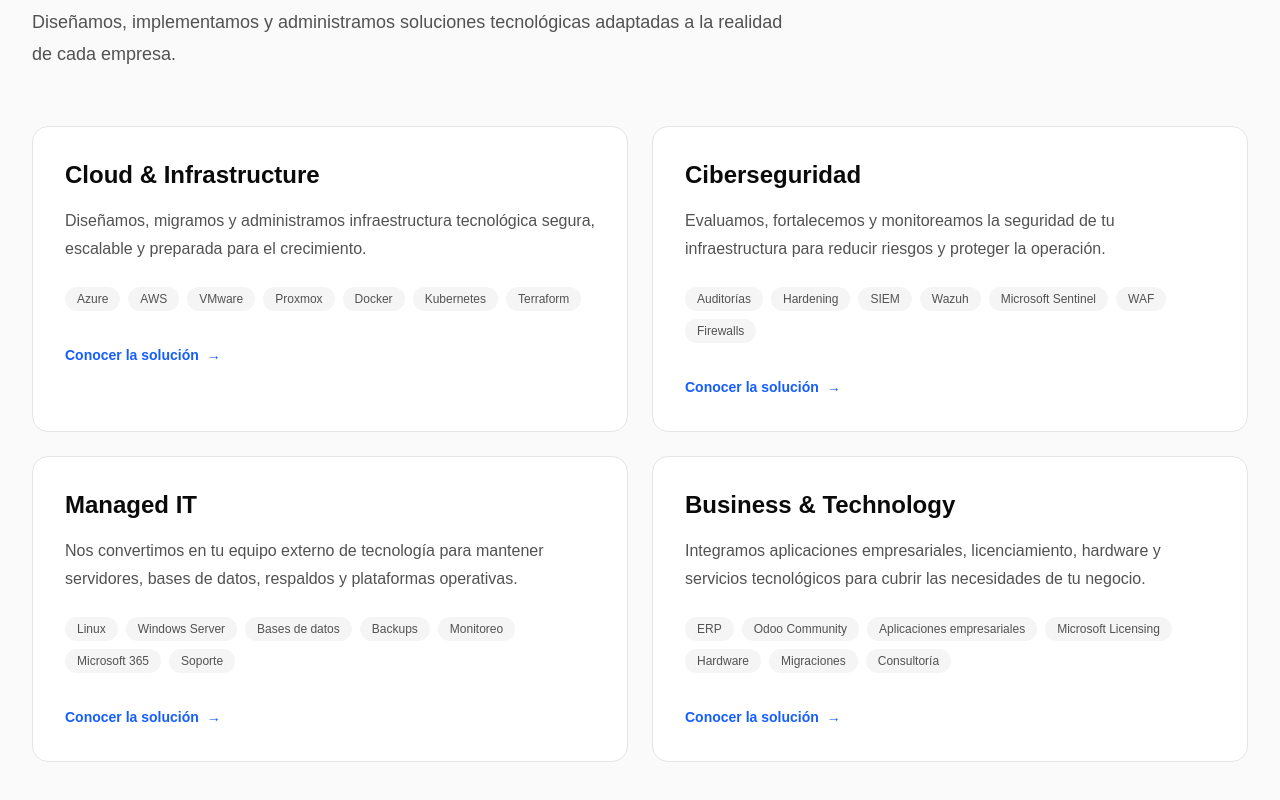
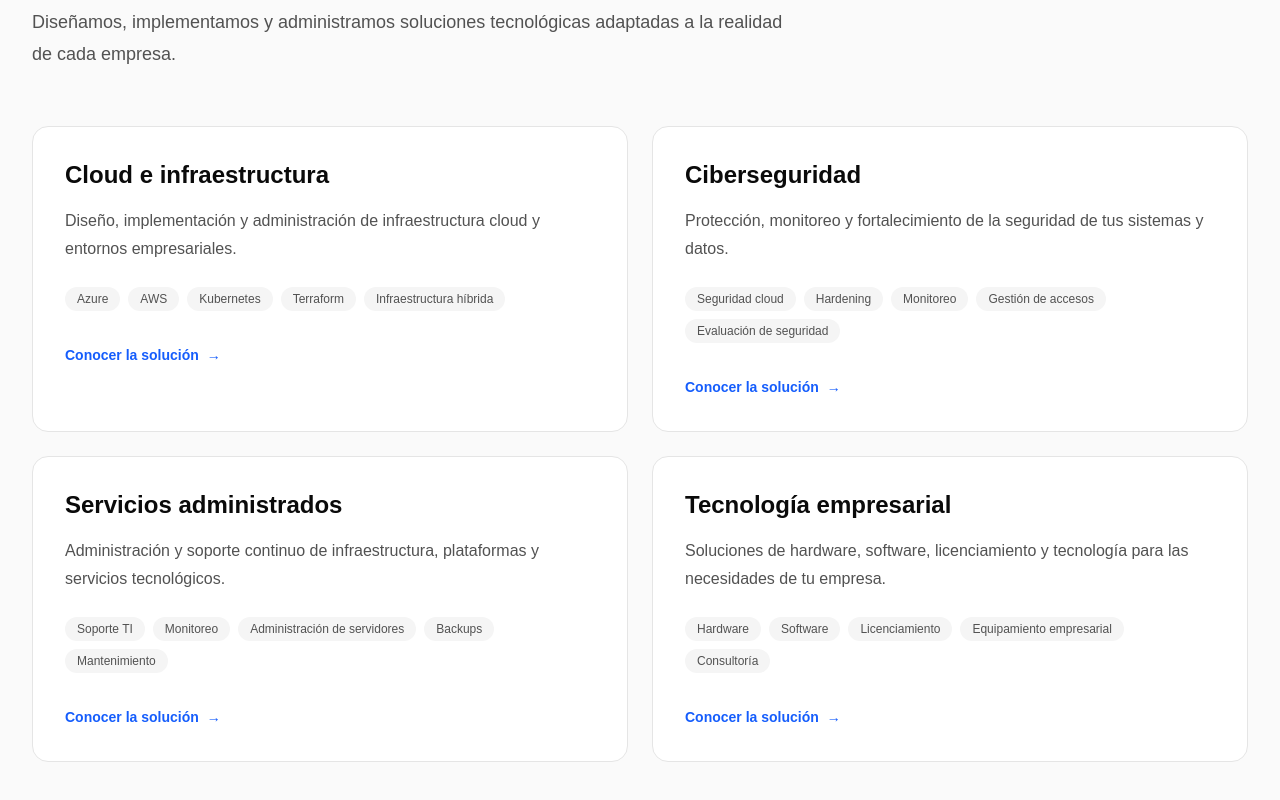
Before and after one commit to jsolisba/compumercado-web, a Next.js app: page / in a window 1280 px wide. Shown: the part 1373-2173 px from the top of the page. Built offline with nearby package versions, Linux system fonts and the light colour scheme.

Commit message:
feat: define service capabilities

```diff
--- a/src/data/services.ts
+++ b/src/data/services.ts
@@ -1,69 +1,61 @@
 export interface Service {
   title: string;
   description: string;
+  capabilities: string[];
   href: string;
-  capabilities: string[];
 }
 
 export const services: Service[] = [
   {
-    title: "Cloud & Infrastructure",
+    title: "Cloud e infraestructura",
     description:
-      "Diseñamos, migramos y administramos infraestructura tecnológica segura, escalable y preparada para el crecimiento.",
-    href: "/cloud",
+      "Diseño, implementación y administración de infraestructura cloud y entornos empresariales.",
     capabilities: [
       "Azure",
       "AWS",
-      "VMware",
-      "Proxmox",
-      "Docker",
       "Kubernetes",
       "Terraform",
+      "Infraestructura híbrida",
     ],
+    href: "/cloud",
   },
   {
     title: "Ciberseguridad",
     description:
-      "Evaluamos, fortalecemos y monitoreamos la seguridad de tu infraestructura para reducir riesgos y proteger la operación.",
+      "Protección, monitoreo y fortalecimiento de la seguridad de tus sistemas y datos.",
+    capabilities: [
+      "Seguridad cloud",
+      "Hardening",
+      "Monitoreo",
+      "Gestión de accesos",
+      "Evaluación de seguridad",
+    ],
     href: "/security",
-    capabilities: [
-      "Auditorías",
-      "Hardening",
-      "SIEM",
-      "Wazuh",
-      "Microsoft Sentinel",
-      "WAF",
-      "Firewalls",
-    ],
   },
   {
-    title: "Managed IT",
+    title: "Servicios administrados",
     description:
-      "Nos convertimos en tu equipo externo de tecnología para mantener servidores, bases de datos, respaldos y plataformas operativas.",
+      "Administración y soporte continuo de infraestructura, plataformas y servicios tecnológicos.",
+    capabilities: [
+      "Soporte TI",
+      "Monitoreo",
+      "Administración de servidores",
+      "Backups",
+      "Mantenimiento",
+    ],
     href: "/services",
-    capabilities: [
-      "Linux",
-      "Windows Server",
-      "Bases de datos",
-      "Backups",
-      "Monitoreo",
-      "Microsoft 365",
-      "Soporte",
-    ],
   },
   {
-    title: "Business & Technology",
+    title: "Tecnología empresarial",
     description:
-      "Integramos aplicaciones empresariales, licenciamiento, hardware y servicios tecnológicos para cubrir las necesidades de tu negocio.",
-    href: "/business",
+      "Soluciones de hardware, software, licenciamiento y tecnología para las necesidades de tu empresa.",
     capabilities: [
-      "ERP",
-      "Odoo Community",
-      "Aplicaciones empresariales",
-      "Microsoft Licensing",
       "Hardware",
-      "Migraciones",
+      "Software",
+      "Licenciamiento",
+      "Equipamiento empresarial",
       "Consultoría",
     ],
+    href: "/technology",
   },
 ];
```
